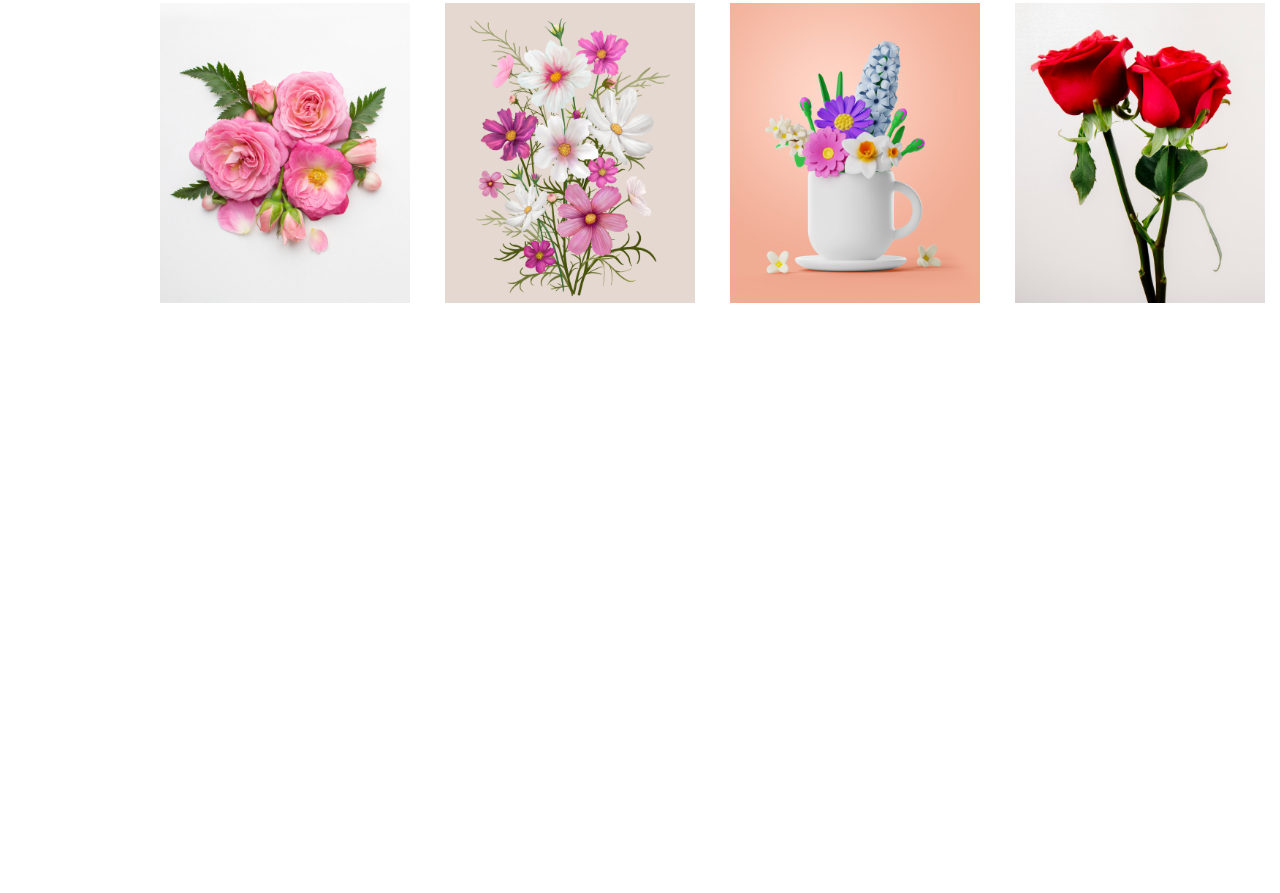
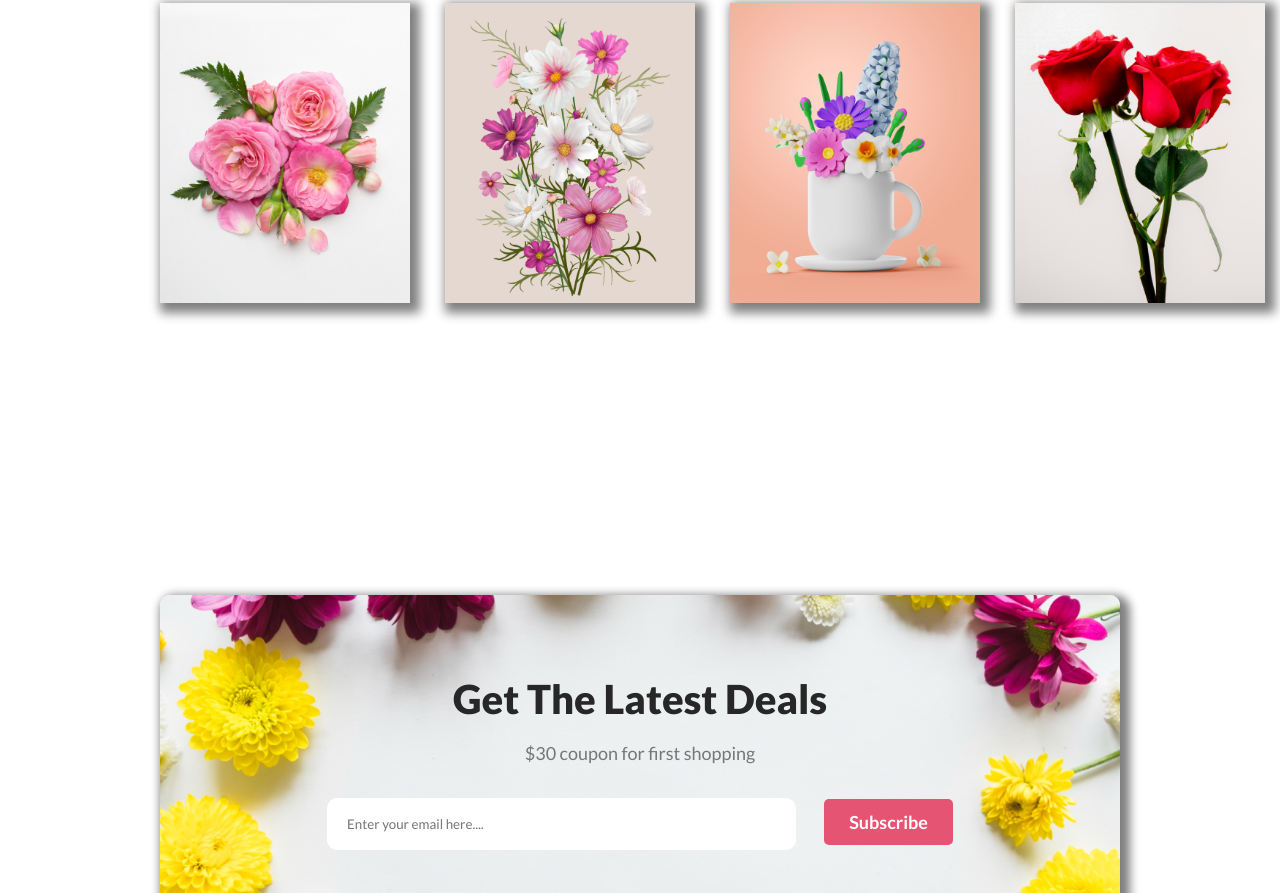
Before and after one commit to rabbani4443/flower-shop-assignment, a plain HTML site: page index.html in a window 1280 px wide. Shown: the part 2715-3608 px from the top of the page. Before the commit the page ends 3510 px from the top, so only its background shows below. Drawn offline with Linux system fonts and the light colour scheme.

Commit message:
Subscribe section Complete

```diff
--- a/index.html
+++ b/index.html
@@ -99,6 +99,18 @@
             </div>
         </section>
         <!-- End Instagram images section -->
+        <!-- Start Subscribe section -->
+        <div class="subscribe-container">
+            <div class="subscribe-title-description">
+                <h1 class="subscribe-title">Get The Latest Deals</h1>
+                <p class="subscribe-description">$30 coupon for first shopping</p>
+            </div>
+            <div class="subscribe-email-button">
+                <input type="email" placeholder="Enter your email here...." name="" id="">
+                <button class="primary-button">Subscribe</button>
+            </div>
+        </div>
+        <!-- End Subscribe section -->
     </main>
     <footer></footer>
 </body>
--- a/style/style.css
+++ b/style/style.css
@@ -86,6 +86,7 @@ header{
     width: 300px;
     height: 400px;
     padding: 25px 25px 0px 25px;
+    box-shadow: 5px 5px 10px 5px gray;
 }
 .featured-box2{
     background: rgba(5, 151, 160, 0.15);
@@ -148,7 +149,7 @@ header{
 /* start Instagram images style */
 .instagram-container{
     height: 100vh;
-    padding-bottom: 300px;
+    padding-bottom: 100px;
 }
 .instagram-title{
     color: #272727;
@@ -177,6 +178,7 @@ header{
 .instagram-box{
     width: 250px;
     height: 300px;
+    box-shadow: 5px 5px 10px 5px gray;
 }
 .instagram-box >img{
     width: 100%;
@@ -184,3 +186,40 @@ header{
 }
 
 /* End Instagram images style */
+/* Start Subscribe style */
+.subscribe-container{
+    background-image: url("../asset/rectangle\ 9.png");
+    background-position: center;
+    background-size: cover;
+    background-repeat: no-repeat;
+    width: 75%;
+    margin: auto;
+    margin-bottom: 100px;
+    padding: 80px 0px;
+    border-radius: 10px;
+    box-shadow: 5px 5px 10px 5px gray;
+}
+.subscribe-title{
+    color: #272727;
+    text-align: center;
+    font-size: 40px;
+    font-weight: 800;
+}
+.subscribe-description{
+    color: rgba(39, 39, 39, 0.60);
+    text-align: center;
+    font-size: 18px;
+    font-weight: 400;
+    line-height: 30px;
+    padding: 15px 0px 30px 0px;
+}
+.subscribe-email-button{
+    text-align: center;
+}
+.subscribe-email-button >input{
+    padding: 18px 300px 18px 20px;
+    border-radius: 10px;
+    border: none;
+    margin-right: 25px;
+}
+/* End Subscribe style */
```
